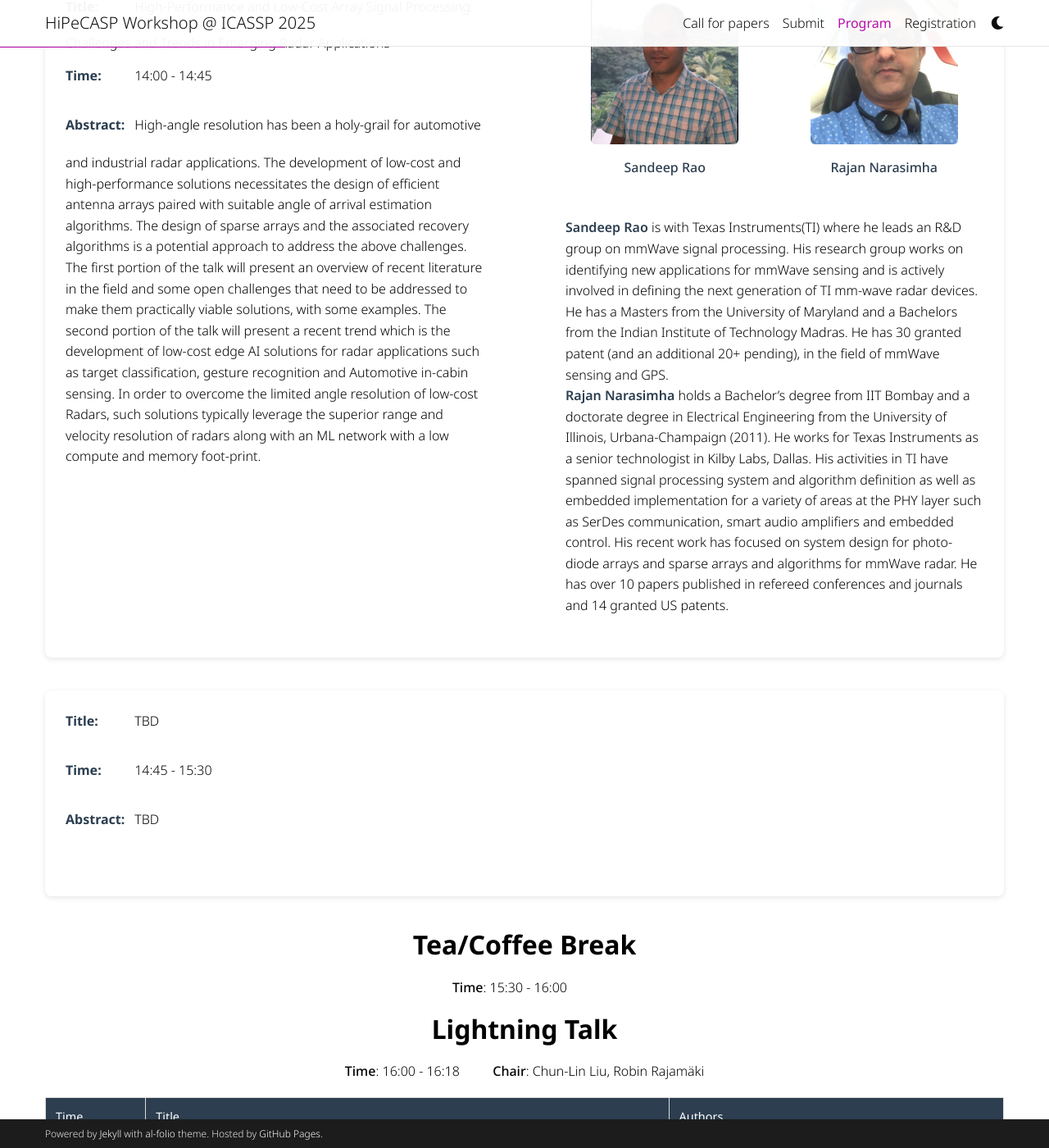
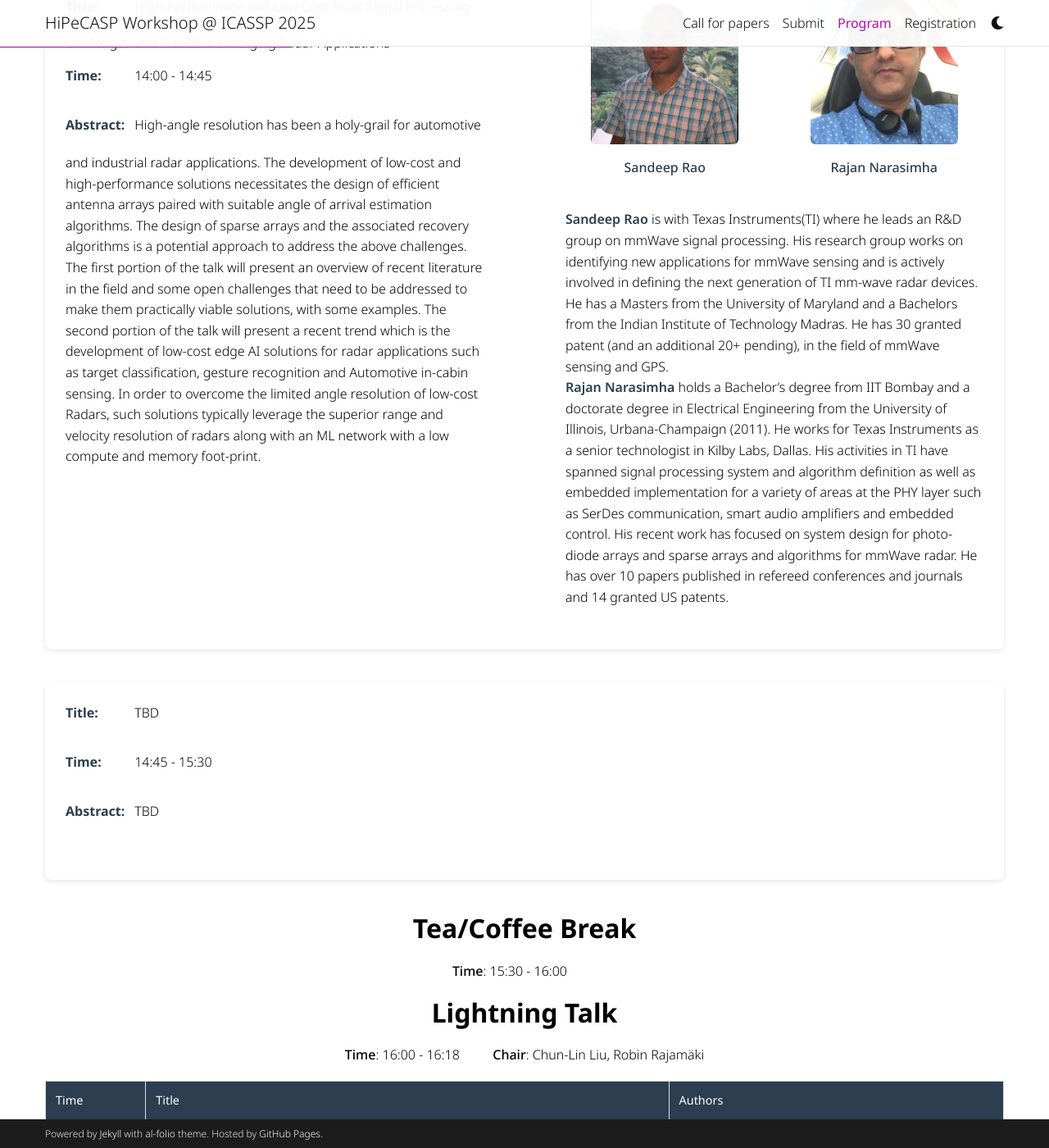
Before and after one commit to signal-process/signal-process.github.io, a Jekyll site: the page built from _pages/program.md, in a window 1280 px wide and 1400 px high, scrolled down 296 px. Shown: the whole window at 82% size. Built offline with Jekyll 4.4.1, drawn with Linux system fonts in a browser that asks for light colours; comment, search, counter and statistics services are not loaded; a style sheet for code colours, icons or effects is not loaded.

Commit message:
Update speakers.html

```diff
--- a/_includes/speakers.html
+++ b/_includes/speakers.html
@@ -33,7 +33,7 @@
       display: grid;
       grid-template-columns: repeat(auto-fit, minmax(160px, 1fr));
       gap: 25px;
-      margin-bottom: 20px;
+      margin-bottom: 10px;
     }
 
     .speaker-image {
@@ -80,7 +80,7 @@
       color: #2c3e50;
       font-weight: 600;
       display: inline; /* 修改为行内元素 */
-      margin-bottom: 0; /* 移除底部间距 */
+      margin-bottom: 5px; /* 移除底部间距 */
     }
 
     .bio-item:last-child {
```
